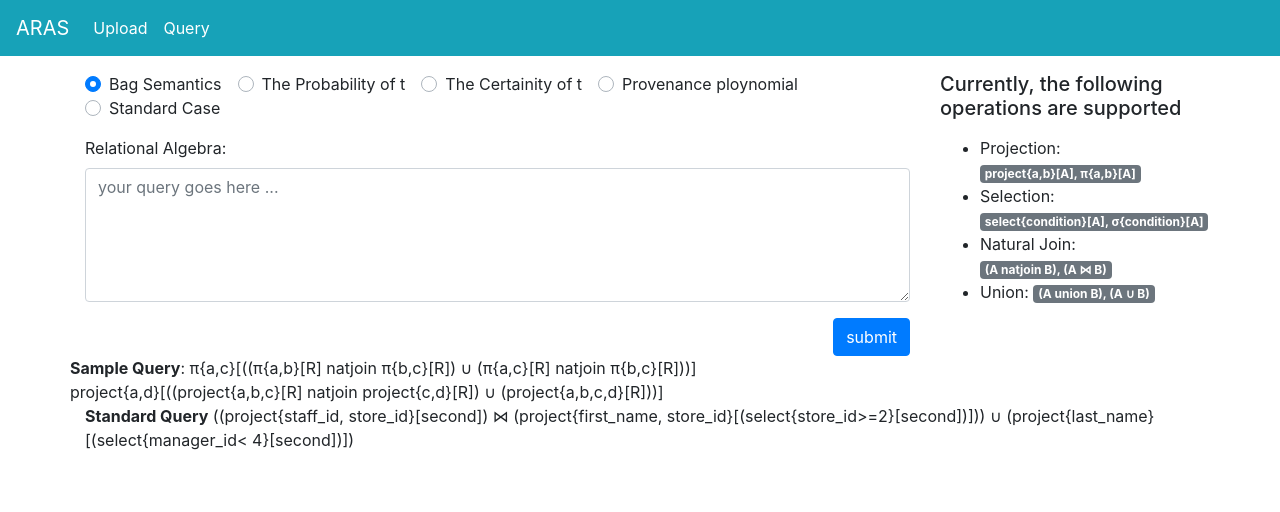
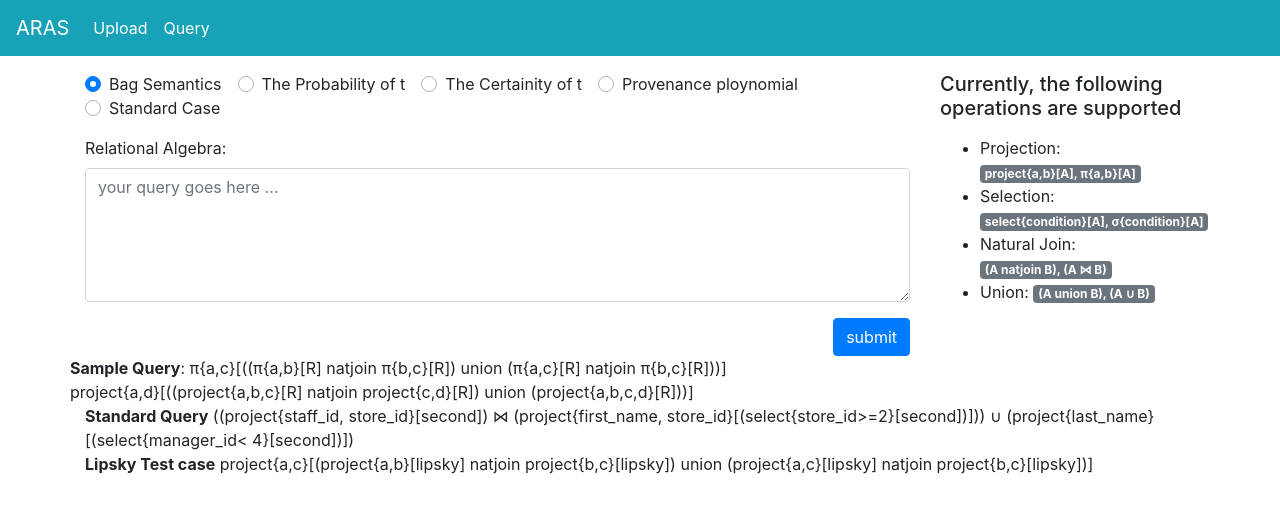
Before and after one commit to sekhonjashan/KnowledgeBase, an Angular app: page /ra in a window 1280 px wide. Shown: the top 512 px of the page. Built offline with nearby package versions, Linux system fonts and the light colour scheme.

Commit message:
RA html changes| added sample query

```diff
--- a/src/app/ra/ra.component.html
+++ b/src/app/ra/ra.component.html
@@ -61,14 +61,18 @@
             </ul>
         </div>
         <!-- (π<a,c>[((π<a,b>[R] natjoin π<b,c>[R]) U (π<a,c>[R] natjoin π<b,c>[R]))]) -->
-    <div class="row col-md-12"><b>Sample Query</b> : π{{'{'}}a,c{{'}'}}[((π{{'{'}}a,b{{'}'}}[R] natjoin π{{'{'}}b,c{{'}'}}[R]) ∪ (π{{'{'}}a,c{{'}'}}[R] natjoin
+        <div class="row col-md-12"><b>Sample Query</b> : π{{'{'}}a,c{{'}'}}[((π{{'{'}}a,b{{'}'}}[R] natjoin π{{'{'}}b,c{{'}'}}[R]) union (π{{'{'}}a,c{{'}'}}[R] natjoin
             π{{'{'}}b,c{{'}'}}[R]))]</div>
 
-    <div class="row col-md-12"> project{{'{'}}a,d{{'}'}}[((project{{'{'}}a,b,c{{'}'}}[R] natjoin project{{'{'}}c,d{{'}'}}[R]) ∪
+        <div class="row col-md-12"> project{{'{'}}a,d{{'}'}}[((project{{'{'}}a,b,c{{'}'}}[R] natjoin project{{'{'}}c,d{{'}'}}[R]) union
             (project{{'{'}}a,b,c,d{{'}'}}[R]))]</div>
 
         <div class="col-md-12"><b>Standard Query</b>
             ((project{{'{'}}staff_id, store_id{{'}'}}[second]) ⋈ (project{{'{'}}first_name, store_id{{'}'}}[(select{{'{'}}store_id&gt;=2{{'}'}}[second])])) ∪ (project{{'{'}}last_name{{'}'}}[(select{{'{'}}manager_id&lt; 4{{'}'}}[second])])
+        </div>
+
+        <div class="col-md-12"><b>Lipsky Test case</b>
+            project{{'{'}}a,c{{'}'}}[(project{{'{'}}a,b{{'}'}}[lipsky] natjoin project{{'{'}}b,c{{'}'}}[lipsky]) union (project{{'{'}}a,c{{'}'}}[lipsky] natjoin project{{'{'}}b,c{{'}'}}[lipsky])]
         </div>
     </div>
     <div class="row">
```
Also changed, not shown: 1 other file (tests, documents, lock files or other folders). Lines whose indentation alone changed are shown as unchanged.
